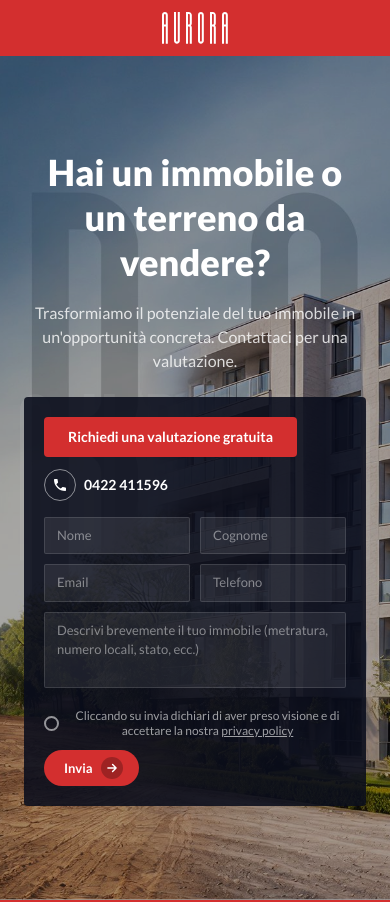
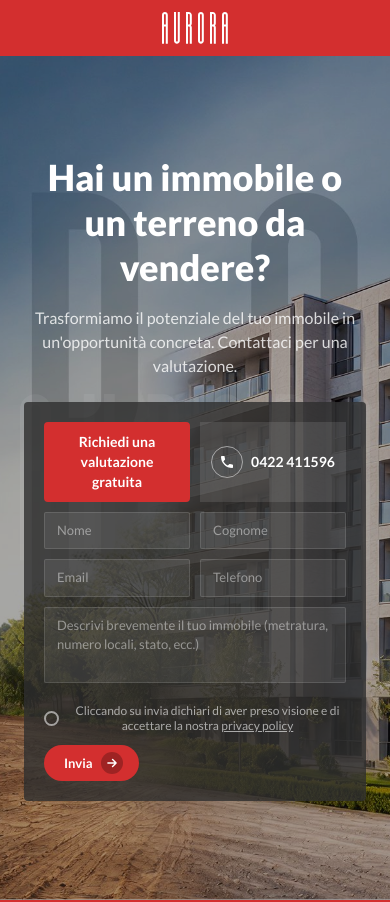
Before and after one commit to seriiserii825/nuxt-aurora, a Nuxt app: page / in a window 390 px wide. Shown: the top 902 px of the page. Built offline with nearby package versions, Linux system fonts and the light colour scheme.

Commit message:
feat: hero phone fixes

```diff
--- a/app/components/Hero.vue
+++ b/app/components/Hero.vue
@@ -21,7 +21,7 @@
 
     <!-- Content -->
     <div
-      class="relative z-10 w-full max-w-3xl mx-auto px-6 py-16 flex flex-col items-center text-center">
+      class="relative z-10 w-full max-w-5xl mx-auto px-6 py-16 flex flex-col items-center text-center">
       <h2 class="text-white text-4xl lg:text-5xl font-black leading-tight mb-4 w-full">
         Hai un immobile o un terreno da vendere?
       </h2>
@@ -31,9 +31,12 @@
       </p>
 
       <!-- Dark panel: CTA + Form -->
-      <div id="hero-form" class="w-full rounded-sm p-5" style="background: rgba(10, 13, 28, 0.88)">
+      <div
+        id="hero-form"
+        class="w-full max-w-3xl rounded-sm p-5"
+        style="background: rgba(47, 47, 47, 0.8)">
         <!-- CTA row (prima riga del pannello) -->
-        <div class="flex items-center gap-3 mb-4 flex-wrap">
+        <div class="grid grid-cols-2 gap-2.5 mb-2.5">
           <a
             href="#hero-form"
             class="bg-[#d32f2f] hover:bg-[#b71c1c] text-white font-bold px-6 py-2.5 rounded transition-colors text-sm">
@@ -41,7 +44,8 @@
           </a>
           <a
             href="tel:0422411596"
-            class="flex items-center gap-2 text-white font-semibold text-sm hover:text-white/80">
+            class="flex items-center justify-center gap-2 text-white font-semibold text-sm hover:text-white/80"
+            style="background: rgba(255, 255, 255, 0.1)">
             <span
               class="w-8 h-8 rounded-full border border-white/50 flex items-center justify-center shrink-0">
               <svg class="w-4 h-4" fill="currentColor" viewBox="0 0 24 24">
```
